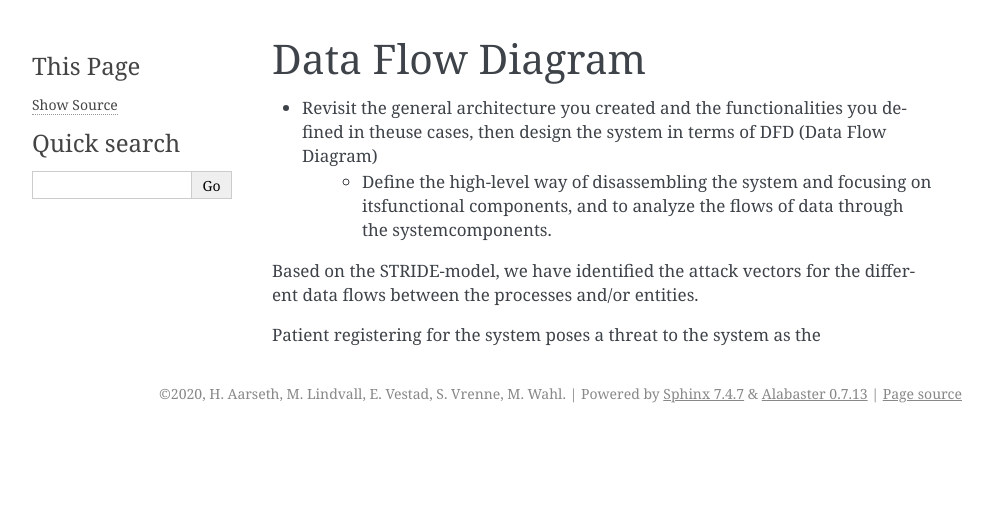
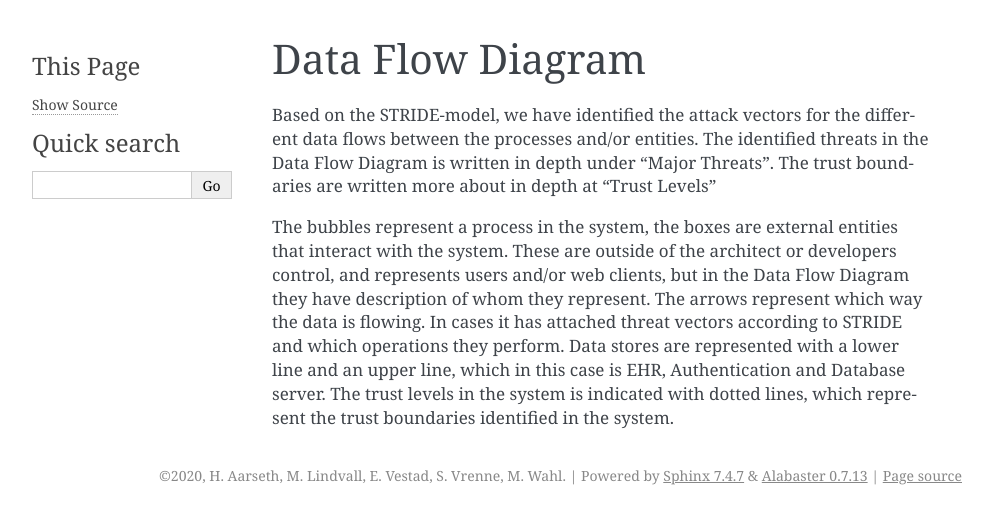
Before and after one commit to SteinarVrenne/school_imt3501, a Sphinx documentation site: the page built from task2/source/pages/01_Data_Flow_Diagram.rst, in a window 1280 px wide. Shown: the top 524 px of the page, without its empty margins (148-1141 px from the left). Built offline with Sphinx 7.4.7, drawn with Linux system fonts in a browser that asks for light colours.

Commit message:
Changes to the DFD and explanation in 01_Data_Flow_Diagram

```diff
--- a/task2/source/pages/01_Data_Flow_Diagram.rst
+++ b/task2/source/pages/01_Data_Flow_Diagram.rst
@@ -1,10 +1,10 @@
 Data Flow Diagram
 -----------------
 
-- Revisit the general architecture you created and the functionalities you defined in theuse cases, then design the system in terms of DFD (Data Flow Diagram)
+Based on the STRIDE-model, we have identified the attack vectors for the different data flows between the processes and/or entities. The identified threats in the Data Flow Diagram is written in depth under "Major Threats". The trust boundaries are written more about in depth at "Trust Levels"
+
+The bubbles represent a process in the system, the boxes are external entities that interact with the system. These are outside of the architect or developers control, and represents users and/or web clients, but in the Data Flow Diagram they have description of whom they represent. The arrows represent which way the data is flowing. In cases it has attached threat vectors according to STRIDE and which operations they perform. Data stores are represented with a lower line and an upper line, which in this case is EHR, Authentication and Database server. The trust levels in the system is indicated with dotted lines, which represent the trust boundaries identified in the system.
+
+..
+    - Revisit the general architecture you created and the functionalities you defined in theuse cases, then design the system in terms of DFD (Data Flow Diagram)
     - Define the high-level way of disassembling the system and focusing on itsfunctional components, and to analyze the flows of data through the systemcomponents.
-
-
-Based on the STRIDE-model, we have identified the attack vectors for the different data flows between the processes and/or entities.
-
-Patient registering for the system poses a threat to the system as the
```
Also changed, not shown: task2/source/pages/01_Data_Flow_Diagram.drawio.png.
